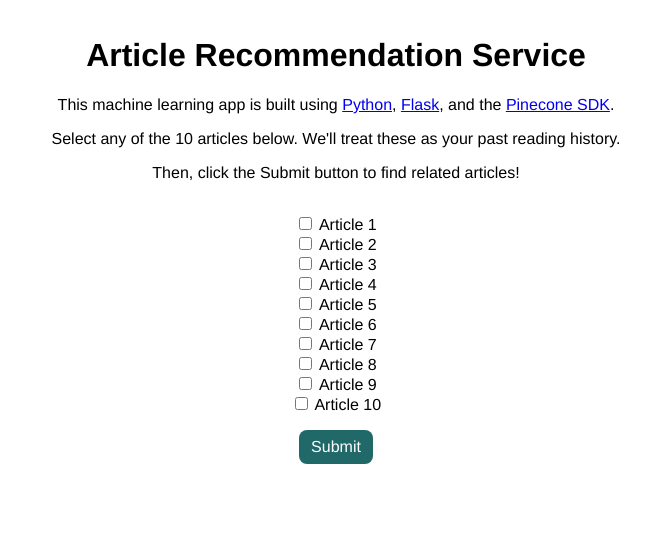
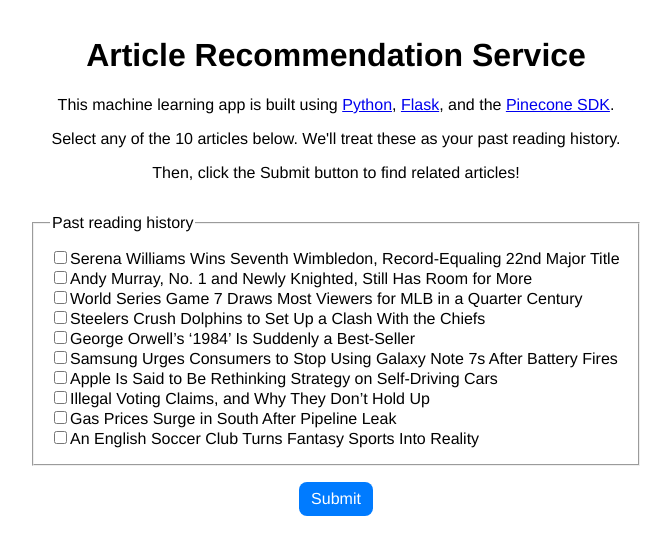
Before and after one commit to thawkin3/article-recommendation-service, a Flask app: page / in a window 1280 px wide. Shown: the top 555 px of the page, without its empty margins (304-975 px from the left). Run offline with Flask 2, Linux system fonts and the light colour scheme; parts of the project's set-up code (start-up, migrations or seed data) failed here and were passed over.

Commit message:
feat: implements working search api from user input

```diff
--- a/app.py
+++ b/app.py
@@ -17,7 +17,7 @@ app = Flask(__name__)
 
 PINECONE_INDEX_NAME = "article-recommendation-service"
 DATA_FILE = "articles.csv"
-NROWS = 1000
+NROWS = 20000
 
 def initialize_pinecone():
     load_dotenv()
@@ -64,7 +64,6 @@ def process_file(filename):
     data = prepare_data(data)
     upload_items(data)
     pinecone_index.info()
-    print(data.head())
 
     return data
 
@@ -74,19 +73,14 @@ def map_titles(data):
 def map_publications(data):
     return dict(zip(uploaded_data.id, uploaded_data.publication))
 
-# def query_pinecone(reading_history):
-def query_pinecone():
-    # hard-coded stuff - start
-    sport_user = uploaded_data.loc[uploaded_data['content'].str.contains('tennis')][:10]
+def query_pinecone(reading_history_ids):
+    reading_history_ids_list = list(map(int, reading_history_ids.split(',')))
+    reading_history_articles = uploaded_data.loc[uploaded_data['id'].isin(reading_history_ids_list)]
 
-    print('\nHere is the example of previously read articles by this user:\n')
-    print(sport_user[['title', 'content', 'publication']])
+    article_vectors = reading_history_articles['article_vector']
+    reading_history_vector = [*map(mean, zip(*article_vectors))]
 
-    a = sport_user['article_vector']
-    sport_user_vector = [*map(mean, zip(*a))]
-    # hard-coded stuff - end
-
-    query_results = pinecone_index.query(queries=[sport_user_vector], top_k=10)
+    query_results = pinecone_index.query(queries=[reading_history_vector], top_k=10)
     res = query_results[0]
 
     results_list = []
@@ -116,9 +110,7 @@ def index():
 @app.route("/api/search", methods=["POST", "GET"])
 def search():
     if request.method == "POST":
-        # return query_pinecone(request.form.history)
-        return query_pinecone()
+        return query_pinecone(request.form.history)
     if request.method == "GET":
-        # return query_pinecone(request.args.get("history", ""))
-        return query_pinecone()
+        return query_pinecone(request.args.get("history", ""))
     return "Only GET and POST methods are allowed for this endpoint"
--- a/static/script.js
+++ b/static/script.js
@@ -8,7 +8,9 @@
 
     resultsContainer.style.display = 'none'
 
-    fetch(`/api/search?history=${articleRecommendationForm.history.value}`)
+    const selectedArticles = Array.from(document.querySelectorAll('input[type="checkbox"]:checked')).map(item => item.value)
+
+    fetch(`/api/search?history=${selectedArticles.join(',')}`)
       .then(response => response.json())
       .then(data => {
         const tableBodyContent = data.reduce((output, item) => {
--- a/static/style.css
+++ b/static/style.css
@@ -24,7 +24,7 @@ button {
   font-family: "Helvetica Neue", Arial, sans-serif;
   border-radius: 0.5rem;
   border: none;
-  background: #216869;
+  background: #007bff;
   color: #fff;
   cursor: pointer;
   position: relative;
@@ -41,7 +41,7 @@ button:hover {
 
 button:focus::before,
 button:hover::before {
-  box-shadow: #216869 0 0 0 0.0625rem;
+  box-shadow: #007bff 0 0 0 0.0625rem;
   content: "";
   height: calc(100% + 0.25rem);
   left: 0;
@@ -59,22 +59,15 @@ button:hover::before {
   margin-top: 1rem;
 }
 
-input {
-  padding: 0.5rem 0.75rem;
-  font-size: 1rem;
-  font-family: "Helvetica Neue", Arial, sans-serif;
-  border: 0.0625rem solid #000;
-  border-radius: 0.25rem;
-  background: #fff;
-  color: #000;
-  position: relative;
+label, fieldset {
+  text-align: left;
+  width: 38rem;
+  max-width: 100%;
+  margin: auto;
 }
 
-input:focus,
-input:hover {
-  outline: none;
-  border-bottom: 0.25rem solid #216869;
-  padding: 0.5rem 0.75rem 0.3125rem 0.75rem;
+fieldset {
+  padding: 1rem;
 }
 
 #articleRecommendationForm {
@@ -100,7 +93,7 @@ table tr:nth-child(even) {
 
 table th {
   padding: 0.75rem 0.5rem;
-  background-color: #216869;
+  background-color: #007bff;
   color: #fff;
 }
 
@@ -109,19 +102,19 @@ table .titleColumn {
 }
 
 table .publicationColumn {
-  width: 20%;
+  width: 15%;
 }
 
 table .scoreColumn {
-  width: 10%;
+  width: 15%;
 }
 
-@media screen and (max-width: 768px) {
+@media screen and (max-width: 1024px) {
   body {
     padding: 0 1rem 2rem 1rem;
   }
 
   table {
-    display: block;
+    width: 100%;
   }
 }
--- a/templates/index.html
+++ b/templates/index.html
@@ -23,21 +23,24 @@
   <p>Then, click the Submit button to find related articles!</p>
 
   <form id="articleRecommendationForm">
-    <div><label><input type="checkbox" name="history" id="article1" /> Article 1</label></div>
-    <div><label><input type="checkbox" name="history" id="article2" /> Article 2</label></div>
-    <div><label><input type="checkbox" name="history" id="article3" /> Article 3</label></div>
-    <div><label><input type="checkbox" name="history" id="article4" /> Article 4</label></div>
-    <div><label><input type="checkbox" name="history" id="article5" /> Article 5</label></div>
-    <div><label><input type="checkbox" name="history" id="article6" /> Article 6</label></div>
-    <div><label><input type="checkbox" name="history" id="article7" /> Article 7</label></div>
-    <div><label><input type="checkbox" name="history" id="article8" /> Article 8</label></div>
-    <div><label><input type="checkbox" name="history" id="article9" /> Article 9</label></div>
-    <div><label><input type="checkbox" name="history" id="article10" /> Article 10</label></div>
+    <fieldset>
+      <legend>Past reading history</legend>
+      <div><label><input type="checkbox" name="article1" id="article1" value="34218" />Serena Williams Wins Seventh Wimbledon, Record-Equaling 22nd Major Title</label></div>
+      <div><label><input type="checkbox" name="article2" id="article2" value="17704" />Andy Murray, No. 1 and Newly Knighted, Still Has Room for More</label></div>
+      <div><label><input type="checkbox" name="article3" id="article3" value="35192" />World Series Game 7 Draws Most Viewers for MLB in a Quarter Century</label></div>
+      <div><label><input type="checkbox" name="article4" id="article4" value="17478" />Steelers Crush Dolphins to Set Up a Clash With the Chiefs</label></div>
+      <div><label><input type="checkbox" name="article5" id="article5" value="17960" />George Orwell’s ‘1984’ Is Suddenly a Best-Seller</label></div>
+      <div><label><input type="checkbox" name="article6" id="article6" value="21659" />Samsung Urges Consumers to Stop Using Galaxy Note 7s After Battery Fires</label></div>
+      <div><label><input type="checkbox" name="article7" id="article7" value="21642" />Apple Is Said to Be Rethinking Strategy on Self-Driving Cars</label></div>
+      <div><label><input type="checkbox" name="article8" id="article8" value="17973" />Illegal Voting Claims, and Why They Don’t Hold Up</label></div>
+      <div><label><input type="checkbox" name="article9" id="article9" value="21771" />Gas Prices Surge in South After Pipeline Leak</label></div>
+      <div><label><input type="checkbox" name="article10" id="article10" value="21789" />An English Soccer Club Turns Fantasy Sports Into Reality</label></div>
+    </fieldset>
     <div><button type="submit" id="submitButton">Submit</button></div>
   </form>
 
   <div id="resultsContainer" style="display: none;">
-    <h2>Related articles:</h2>
+    <h2>Related Articles</h2>
     <table>
       <thead>
         <tr>
```
